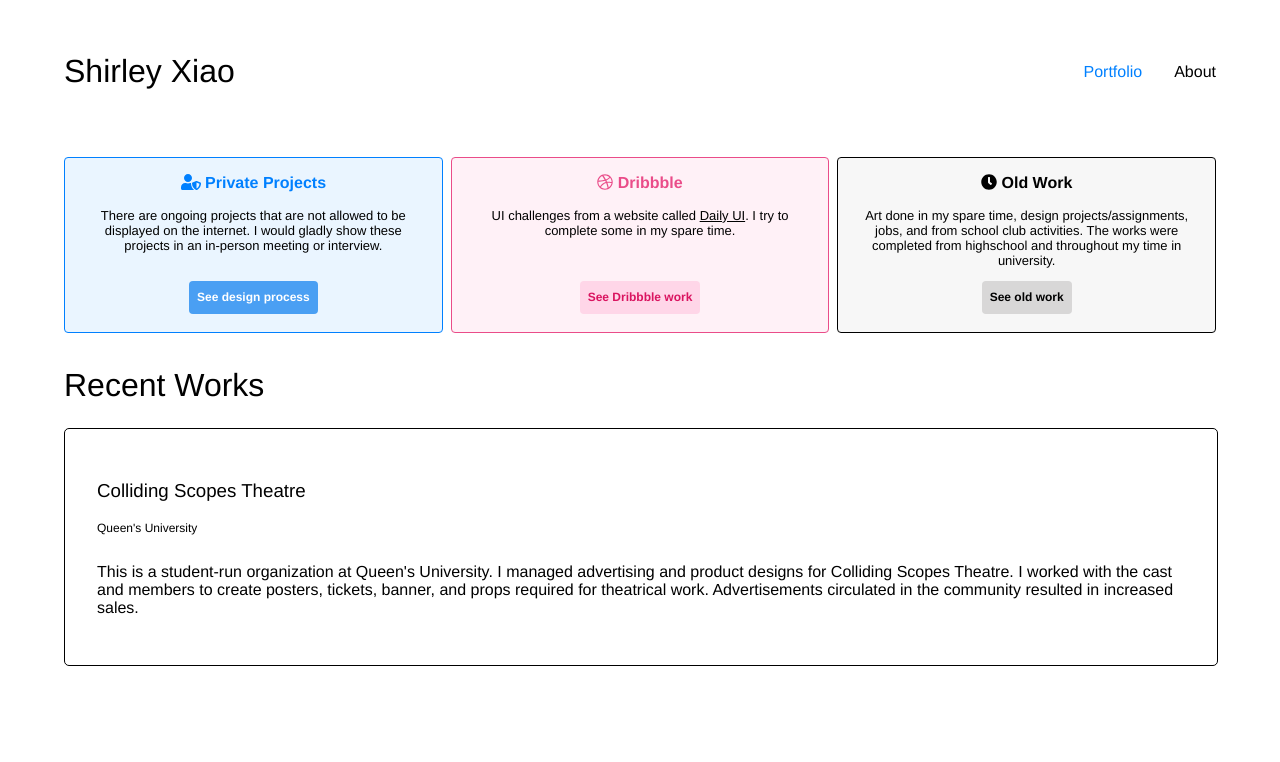
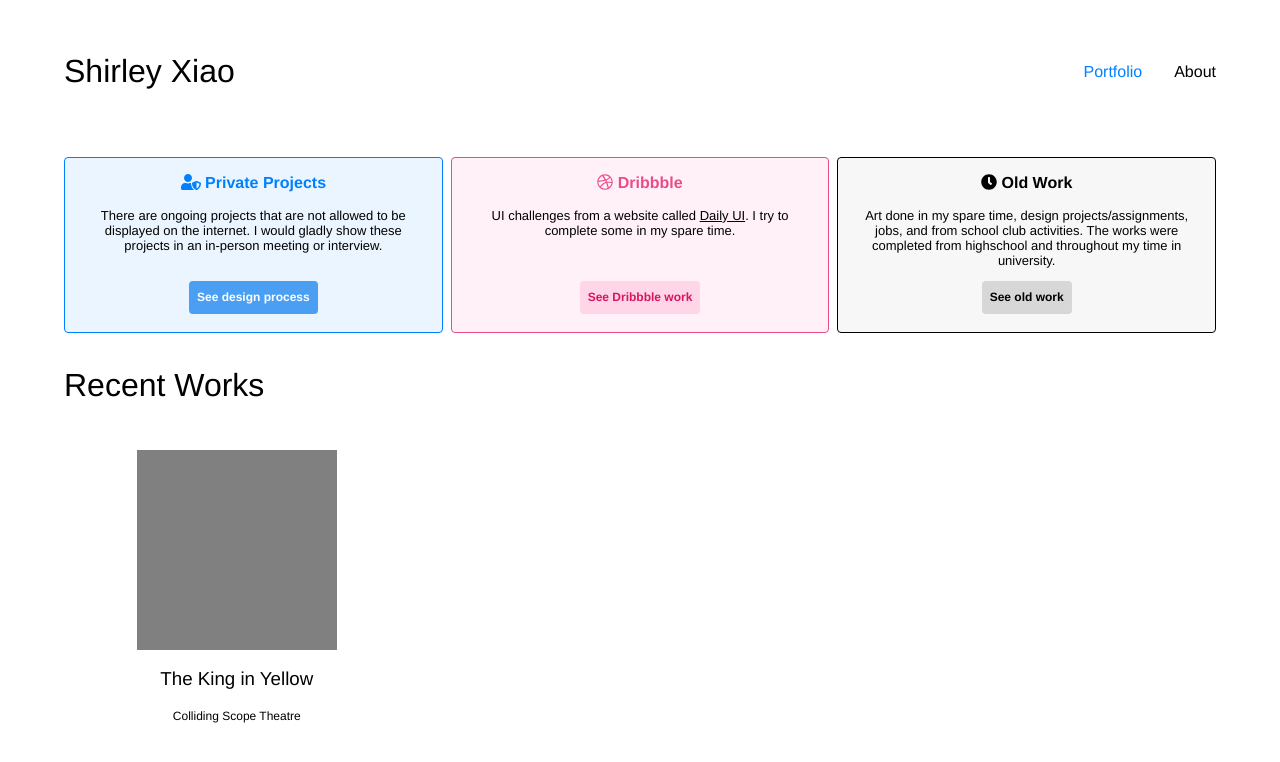
Before and after one commit to XXiao12/AboutMe, a React (Create React App) app: page /#/portfolio in a window 1280 px wide. Shown: the top 762 px of the page. Built offline with nearby package versions, Linux system fonts and the light colour scheme.

Commit message:
wip: new layout for projects

```diff
--- a/src/components/ProjectButton/index.js
+++ b/src/components/ProjectButton/index.js
@@ -1,7 +1,6 @@
 import React from 'react';
 // import PropTypes from 'prop-types';
 import { Link } from 'react-router-dom';
-import descriptions from './descriptions';
 
 import './styles.css';
 
@@ -10,18 +9,18 @@ const ProjectButton = (props = {}) => {
         link = "/404",
         name,
         descriptionTag,
-        location = null,
+        company = null,
     } = props;
 
     return (
         <div className="project">
             <Link className="links--themeblack" to={link}>
                 <div className="project__button">
+                    <span id="project__img" />
                     <div>
                         <h3 className="project__buttontitle">{name}</h3>
-                        <p className="project__buttonlocation">{location}</p>
+                        <p className="project__buttonlocation">{company}</p>
                     </div>
-                    <p className="project__buttondescription">{descriptions[descriptionTag]}</p>
                 </div>
             </Link>
         </div >
--- a/src/components/ProjectButton/styles.css
+++ b/src/components/ProjectButton/styles.css
@@ -1,9 +1,11 @@
 .project {
     width: 100%;
-    min-height: 150px;
-    border: 1px solid black;
-    border-radius: 5px;
+    min-width: 200px;
+    /* border: 1px solid black;
+    border-radius: 5px; */
     margin-top: 24px;
+    width: 30%;
+    display: inline-block;
 }
 
 .project:hover {
@@ -11,18 +13,20 @@
 }
 
 .project__button {
-    margin: 32px;
+    /* margin: 32px; */
     font-family: Helvetica;
+    width: 100%;
     height: 100%;
     display: flex;
     flex-wrap: wrap;
     justify-items: center;
     align-items: center;
+    flex-direction: column;
 }
 
 .project__button div {
     flex: 1 2 0;
-    margin-right: 32px
+    text-align: center;
 }
 
 .project__button p, h2, h3 {
@@ -34,6 +38,12 @@
     flex: 2 1 100%;
 }
 
+#project__img {
+    background-color: grey;
+    width: 200px;
+    height: 200px;
+}
+
 .project__buttonlocation {
     font-size: 12px;
 }
--- a/src/containers/Home/home.js
+++ b/src/containers/Home/home.js
@@ -106,9 +106,9 @@ class Home extends Component {
           <h1>Recent Works</h1>
           <div className="projects">
             <ProjectButton
-              name="Colliding Scopes Theatre"
+              name="The King in Yellow"
               descriptionTag="CST"
-              location="Queen's University"
+              company="Colliding Scope Theatre"
               link="/colliding_scopes_theatre"
             />
           </div>
```
